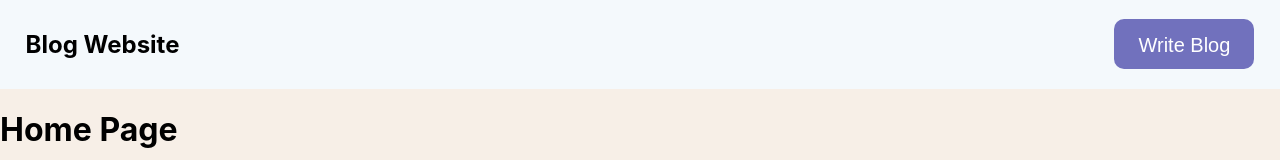
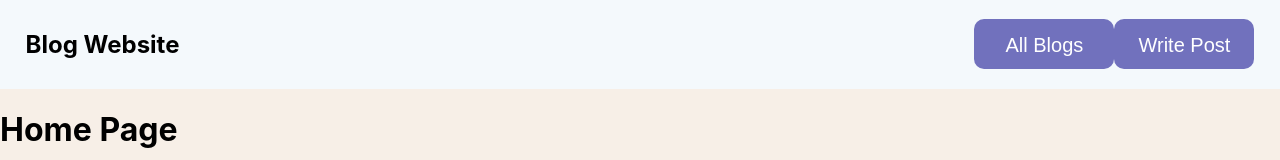
Before and after one commit to codecygen/083-NextJS-Blog-Website, a Next.js app: page / in a window 1280 px wide. Shown: the top 160 px of the page. Built offline with nearby package versions, Linux system fonts and the light colour scheme; no server answers; the database is empty.

Commit message:
button finished

```diff
--- a/components/navbar/NavBar.js
+++ b/components/navbar/NavBar.js
@@ -1,3 +1,4 @@
+import Link from 'next/link';
 import Button from '../ui/Button';
 
 import classes from './NavBar.module.scss';
@@ -6,7 +7,19 @@ const NavBar = () => {
   return (
     <nav className={classes.navbar}>
       <h1>Blog Website</h1>
-      <Button>Write Blog</Button>
+      <div>
+        <Button>
+          <Link href="/">
+            All Blogs
+          </Link>
+        </Button>
+
+        <Button>
+          <Link href="/new-post">
+            Write Post
+          </Link>
+        </Button>
+      </div>
     </nav>
   );
 };
```
